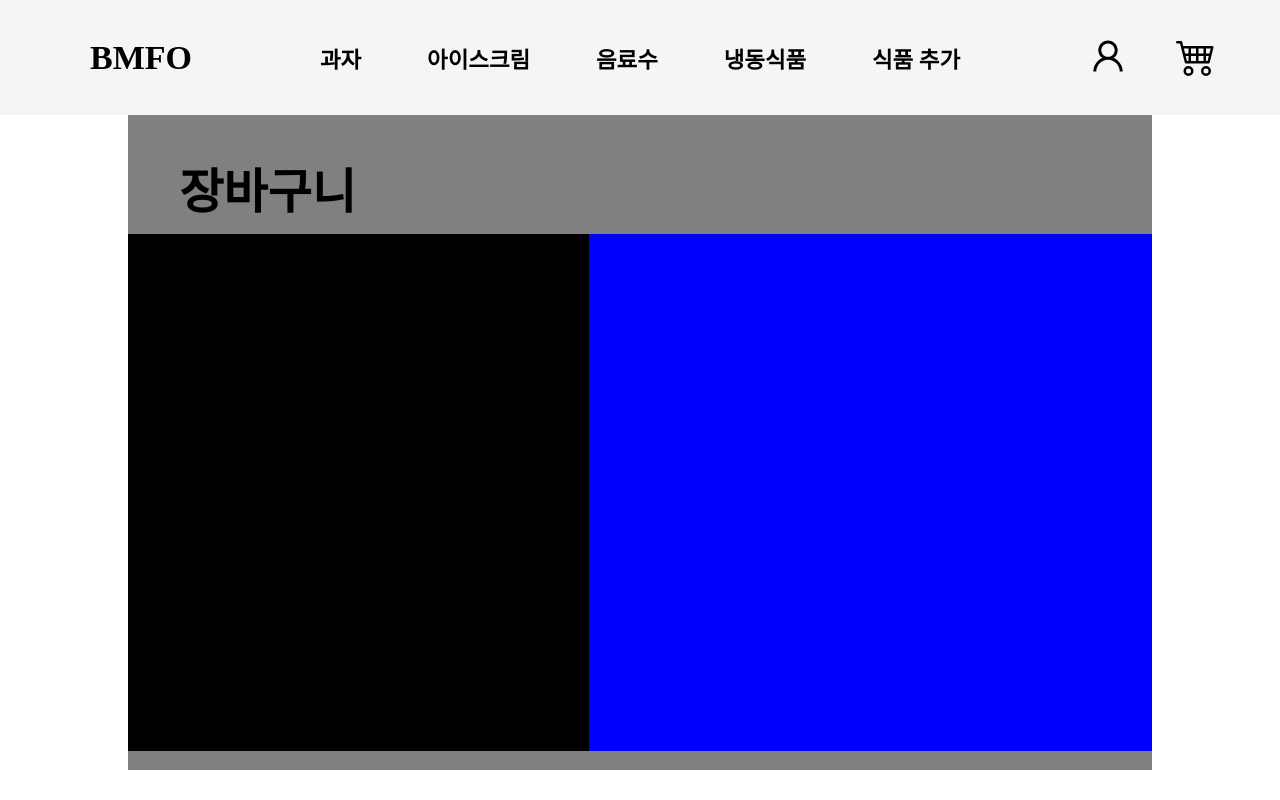
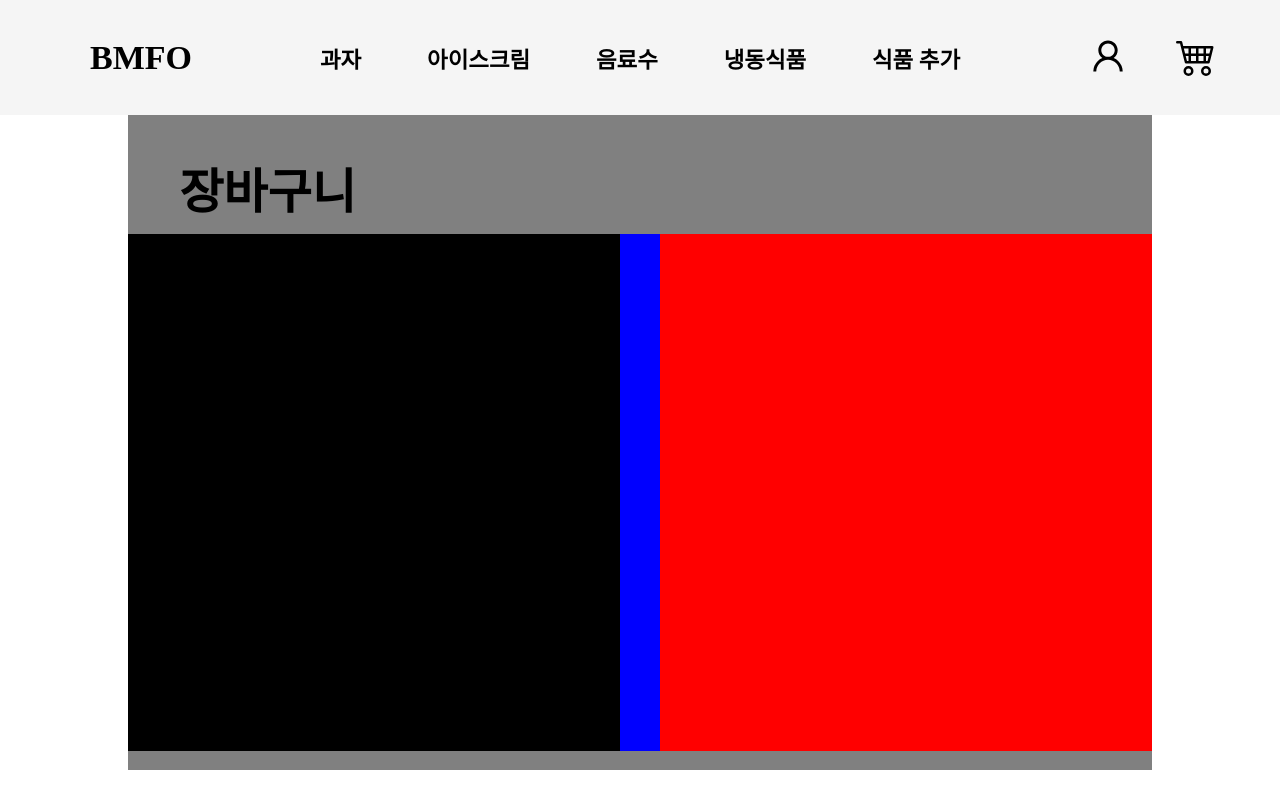
Before and after one commit to SickFriends/BMFO_front, a React (Create React App) app: page /shoppingBasket in a window 1280 px wide. Built offline with nearby package versions, Linux system fonts and the light colour scheme.

Commit message:
UPDATE::장바구니 상품 구매 박스 뼈대

```diff
--- a/src/pages/ShoppingBasket/ShoppingBasket.style.jsx
+++ b/src/pages/ShoppingBasket/ShoppingBasket.style.jsx
@@ -20,10 +20,18 @@ export const MainBox = styled.div`
     height: 84%;
     margin-top: 1%;
     background-color: blue;
+    display: flex;
+    justify-content: space-between;
 `
 
 export const ProductList = styled.div`
     background-color: black;
-    width: 45%;
+    width: 48%;
     height: 100%;
 `
+
+export const ButtonBox = styled.div`
+    background-color: red;
+    width: 48%;
+    height: 100%;
+`
--- a/src/pages/ShoppingBasket/index.jsx
+++ b/src/pages/ShoppingBasket/index.jsx
@@ -6,6 +6,7 @@ const ShoppingBasket = () => {
             <S.Title>장바구니</S.Title>
             <S.MainBox>
                 <S.ProductList></S.ProductList>
+                <S.ButtonBox></S.ButtonBox>
             </S.MainBox>
         </S.Container>
     )
```
